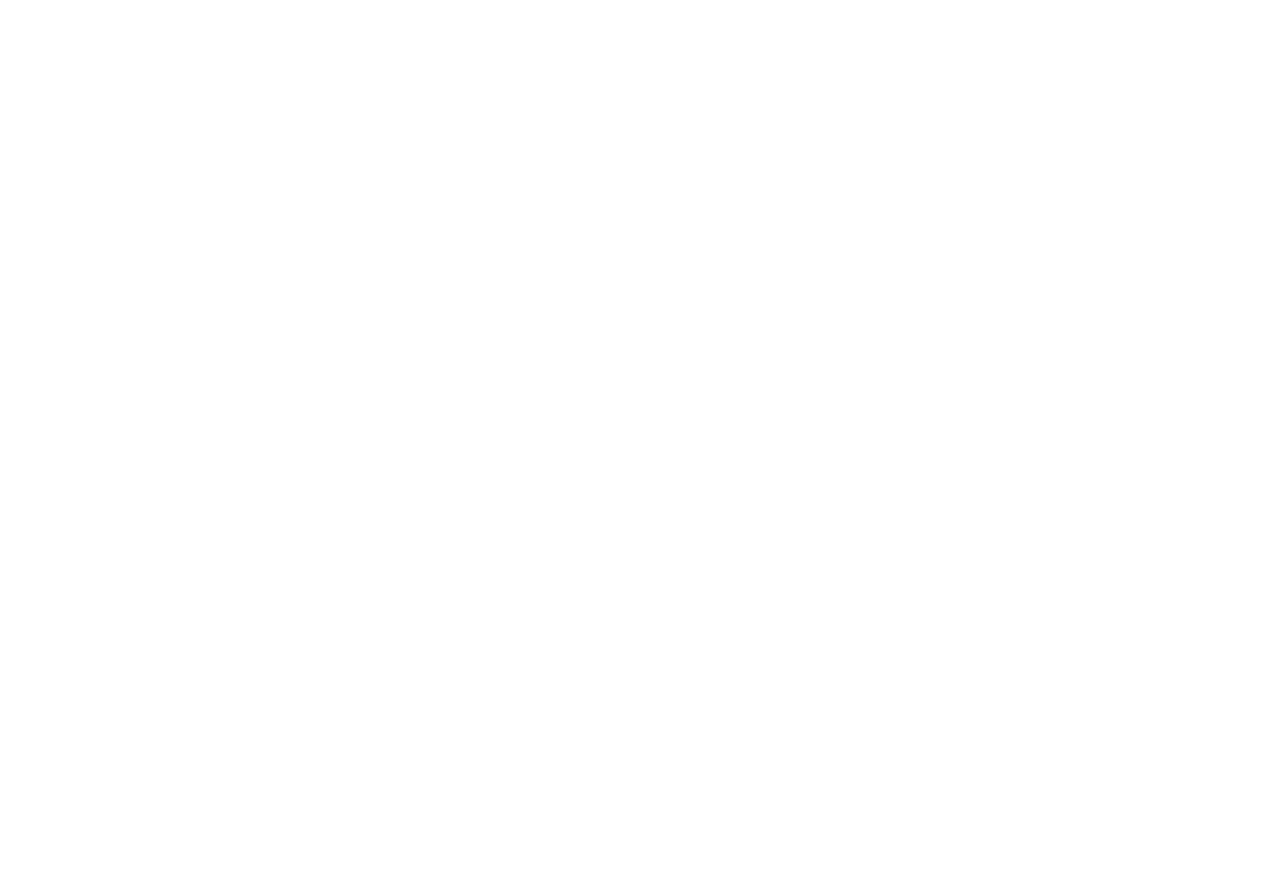
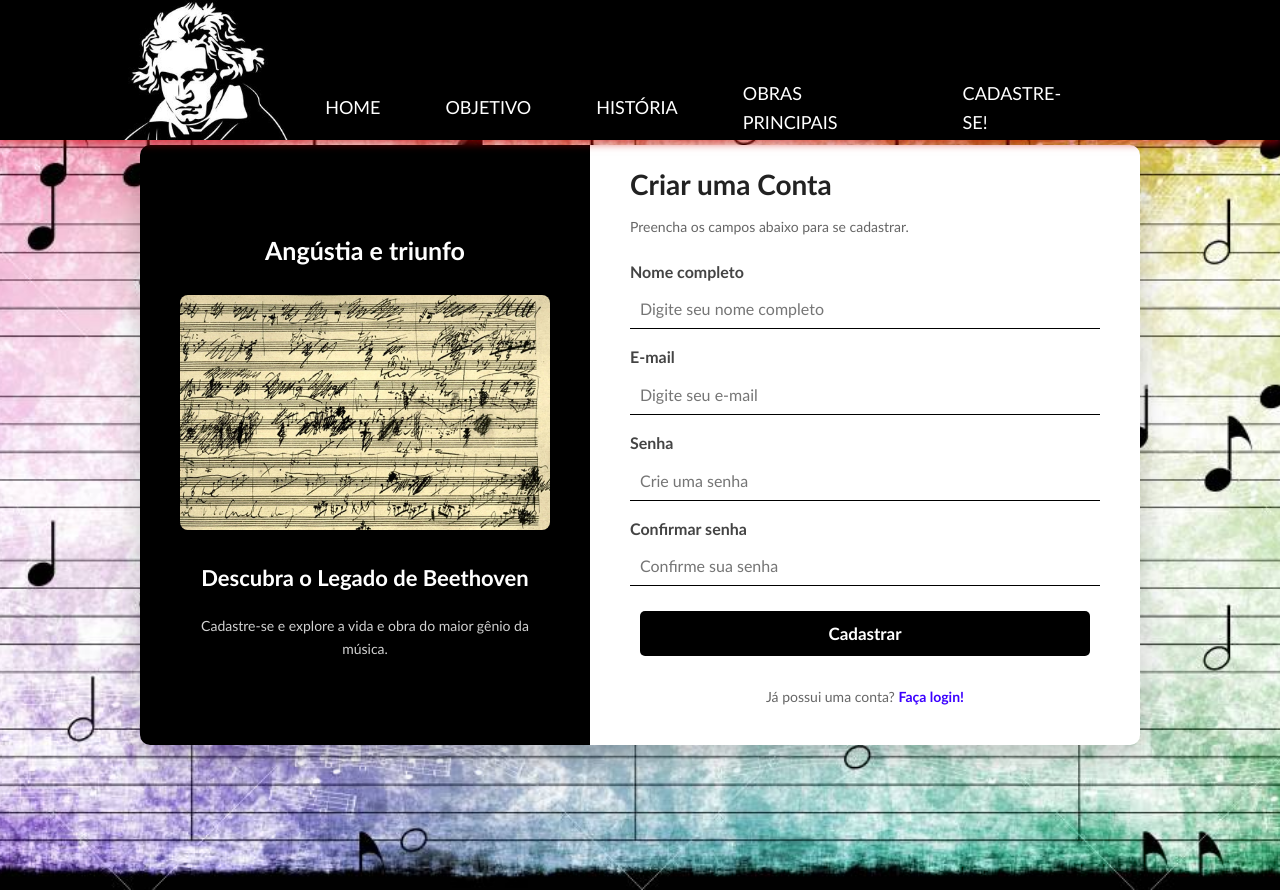
Before and after one commit to Calil30/Ang-stiaETriunfo, a plain HTML site: page FrontEnd/cadastro.html in a window 1280 px wide. Before the commit the page ends 800 px from the top, so only its background shows below. Drawn offline with Linux system fonts and the light colour scheme.

Commit message:
Adicionando o banco de dados e a página de cadastro

```diff
--- /dev/null
+++ b/FrontEnd/assets/cadastro.css
@@ -0,0 +1,151 @@
+/************************ CONFIGURAÇÕES GERAIS *********************/
+
+* {
+  margin: 0;
+  padding: 0;
+  box-sizing: border-box;
+  font-family: Arial, sans-serif;
+}
+
+
+/*************************************** formulário de cadastro *******************/
+.form-cadastro{
+    display: flex;
+    justify-content: center;
+    align-items: center;
+    padding: 40px 0;
+    background-image: url('../imagens/fundo.jpg');
+    background-position: center;
+    background-size: cover;
+}
+
+.container {
+    display: flex;
+    width: 1000px;
+    height: 600px;
+    margin: 105px;
+    border-radius: 10px;
+    overflow: hidden;
+    box-shadow: 0 10px 30px rgba(0, 0, 0, 0.2);
+}
+
+/* LADO ESQUERDO: PRETO */
+.lado-esquerdo {
+    background-color: #000000;
+    color: #ffffff;
+    width: 45%;
+    padding: 40px;
+    display: flex;
+    flex-direction: column;
+    justify-content: center;
+    align-items: center;
+    text-align: center;
+}
+
+.lado-esquerdo img {
+    width: 100%;
+    max-width: 500px;
+    margin-bottom: 30px;
+    border-radius: 8px;
+}
+
+.lado-esquerdo h1 {
+    font-size: 25px;
+    margin-bottom: 25px;
+}
+
+.lado-esquerdo p {
+    font-size: 14px;
+    color: #d1d1d1;
+}
+
+.lado-esquerdo h2 {
+    font-size: 22px;
+    margin-bottom: 10px;
+}
+
+.lado-esquerdo p {
+    font-size: 14px;
+    margin-top: 10px;
+    color: #d1d1d1;
+}
+
+/* LADO DIREITO: BRANCO */
+.lado-direito {
+    background-color: #ffffff;
+    width: 55%;
+    padding: 40px;
+    display: flex;
+    flex-direction: column;
+    justify-content: center;
+}
+
+.lado-direito h1 {
+    margin-bottom: 10px;
+    font-size: 28px;
+    color: #222;
+}
+
+.lado-direito p {
+    margin-bottom: 20px;
+    font-size: 14px;
+    color: #666;
+}
+
+form {
+    display: flex;
+    flex-direction: column;
+}
+
+form label {
+    margin-bottom: 5px;
+    font-weight: bold;
+    color: #444;
+}
+
+form input {
+    margin-bottom: 15px;
+    font-size: 16px;
+    padding: 10px;
+    border: none;
+    border-bottom: 1px solid #000000;
+    outline: none;
+}
+
+button {
+    background-color: #000000;
+    color: #ffffff;
+    border: none;
+    margin: 10px;
+    padding: 12px;
+    border-radius: 5px;
+    font-size: 17px;
+    font-weight: bold;
+    cursor: pointer;
+    transition: all 0.2s ease-in-out;
+}
+
+button:hover {
+    background-color: green;
+    color: whitesmoke;
+    border: 1px solid rgba(67, 56, 56, 0.767);
+    box-shadow: 0 5px 5px rgba(0, 0, 0, 0.373);
+    font-weight: bolder;
+    transform: translateY(-3px);
+}
+
+.login-link {
+    margin-top: 20px;
+    font-size: 14px;
+    text-align: center;
+}
+
+.login-link a {
+    color: #3b00ff;
+    text-decoration: none;
+    font-weight: bold;
+}
+
+.login-link a:hover{
+    text-decoration: underline;
+}
--- a/FrontEnd/assets/style.css
+++ b/FrontEnd/assets/style.css
@@ -19,7 +19,7 @@
   display: flex;
   position: fixed;
   width: 100%;
-  height: 160px;
+  height: 140px;
   background: rgb(0, 0, 0);
   align-items: center;
   justify-content: space-between;
@@ -39,15 +39,14 @@
 }
 
 .logo img {
-  height: 150px;
+  height: 140px;
   width: auto;
 }
 
 .menu-links {
   display: flex;
-  justify-content: end;
   align-items: center;
-  margin: 15px 100px 5px 5px;
+  margin: 80px 100px 5px 5px;
   gap: 25px;
 }
 
@@ -106,14 +105,19 @@
 }
 
 .login {
+  background-image: url('../imagens/login-fundo.png');
+  background-size: 50%;
+  background-repeat: no-repeat;
+  background-position: top;
   display: flex;
-  width: 35%;
+  width: 40%;
   height: 500px;
   background-color: rgb(255, 255, 255);
-  backdrop-filter: blur(5px);
-  margin: 140px 0 0 10px;
-  border: 1px solid rgba(255, 0, 0, 0.388);
-  border-radius: 8px;
+  margin: 120px 0 0 5px;
+  border: 1px solid rgba(255, 0, 0, 0.132);
+  border-radius: 5px;
+  justify-content: center;
+  align-items: center;
   overflow: hidden;
 }
 
@@ -140,10 +144,11 @@
 .input-login {
   display: flex;
   flex-direction: column;
-  gap: 10px;
+  gap: 8px;
 }
 
 .input-login label {
+  margin-top: 5PX;
   font-size: 14px;
   color: #343a40;
   font-weight: 600;
@@ -156,7 +161,6 @@
   border-bottom: 1px solid black;
   outline: none;
   background-color: none;
-  transition: border 0.2s;
 }
 
 .input-login p{
@@ -183,7 +187,7 @@
   background-color: rgb(0, 0, 0);
   color: white;
   border: none;
-  border-radius: 8px;
+  border-radius: 5px;
   height: 45px;
   margin-top: 10px;
   transition: all 0.2s ease-in-out;
@@ -193,7 +197,7 @@
   background-color: green;
   color: whitesmoke;
   border: 1px solid rgba(67, 56, 56, 0.767);
-  box-shadow: 0 5px 5px rgba(255, 255, 255, 0.373);
+  box-shadow: 0 5px 5px rgba(0, 0, 0, 0.373);
   font-weight: bolder;
   transform: translateY(-3px);
 }
@@ -205,9 +209,9 @@
   display: flex;
   width: 100%;
   height: 500px;
-  margin: 140px 8px 0 10px;
-  border: 1px solid rgba(255, 0, 0, 0.388);
-  border-radius: 8px;
+  margin: 120px 5px 0 5px;
+  border: 1px solid rgba(255, 0, 0, 0.103);
+  border-radius: 5px;
   background-color: #f5f5f53c;
   backdrop-filter: blur(6px);
 }
@@ -256,7 +260,7 @@
   height: 550px;
   background-color: rgba(248, 241, 241, 0.215);
   backdrop-filter: blur(6px);
-  border: 3px solid red;
+  border: 1px solid red;
   border-radius: 8px;
 }
 
--- a/FrontEnd/cadastro.html
+++ b/FrontEnd/cadastro.html
@@ -1,11 +1,67 @@
 <!DOCTYPE html>
-<html lang="en">
+<html lang="pt-BR">
 <head>
-    <meta charset="UTF-8">
-    <meta name="viewport" content="width=device-width, initial-scale=1.0">
-    <title>Document</title>
+  <meta charset="UTF-8" />
+  <meta name="viewport" content="width=device-width, initial-scale=1.0" />
+  <title>Cadastro de Usuário</title>
+  <link rel="stylesheet" href="./assets/cadastro.css" />
+  <link rel="stylesheet" href="./assets/style.css">
 </head>
 <body>
+    <nav class="container-menu">
+        <div class="logo">
+            <img src="../FrontEnd/imagens/logo.jpg">
+        </div>
 
+        <div class="menu-links">
+
+            <a href="#home" class="bloco">Home</a>
+            <a href="#" class="bloco">Objetivo</a>
+            <a href="#" class="bloco">História</a>
+            <a href="#" class="bloco">Obras principais</a>
+
+
+            <div class="cadastro">
+
+                <a href="#" class="menu-cadastro">Cadastre-se!</a>
+
+            </div>
+
+        </div>
+    </nav>
+    <div class="form-cadastro">
+        <div class="container">
+            <div class="lado-esquerdo">
+            <h1>Angústia e triunfo</h1>
+            <img src="./imagens/partitura-cadastro.png" alt="Imagem de uma partitura original de Beethoven" />
+            <h2>Descubra o Legado de Beethoven</h2>
+            <p>Cadastre-se e explore a vida e obra do maior gênio da música.</p>
+            </div>
+
+            <div class="lado-direito">
+            <h1>Criar uma Conta</h1>
+            <p>Preencha os campos abaixo para se cadastrar.</p>
+            <form>
+                <label>Nome completo</label>
+                <input type="text" placeholder="Digite seu nome completo" required />
+
+                <label>E-mail</label>
+                <input type="email" placeholder="Digite seu e-mail" required />
+
+                <label>Senha</label>
+                <input type="password" placeholder="Crie uma senha" required />
+
+                <label>Confirmar senha</label>
+                <input type="password" placeholder="Confirme sua senha" required />
+
+                <button type="submit">Cadastrar</button>
+            </form>
+            <p class="login-link">Já possui uma conta? <a href="./index.html">Faça login!</a></p>
+            </div>
+        </div>
+    </div>
+    <footer class="cadastro-footer">
+
+    </footer>
 </body>
 </html>
```
Also changed, not shown: FrontEnd/index.html (+2 -1 lines), FrontEnd/imagens/login-fundo.png (added), FrontEnd/imagens/partitura-cadastro.png (added), 1 other file.
